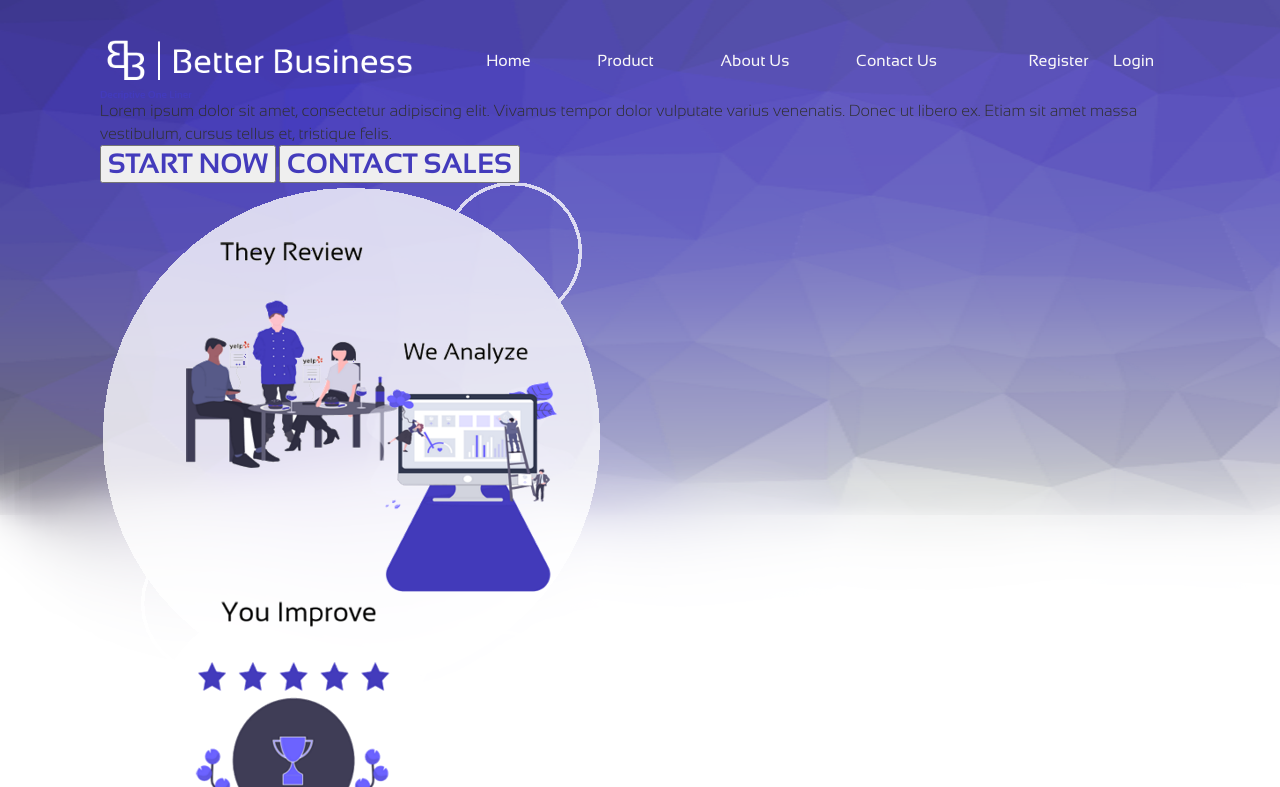
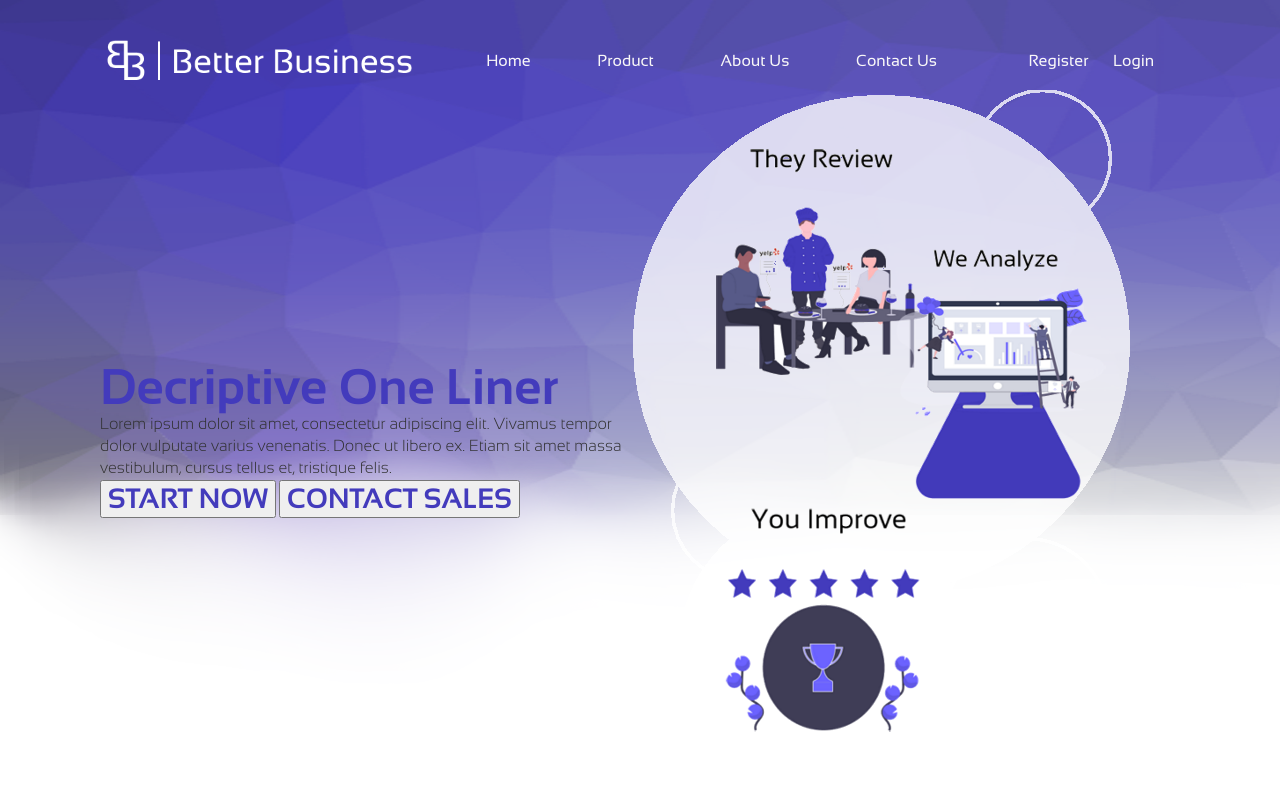
Before and after one commit to Business-Recommendation/web-ui, a website: page index.html in a window 1280 px wide. Shown: the top 787 px of the page. Drawn offline with Linux system fonts and the light colour scheme; a web font is replaced by a local one.

Commit message:
Create Flex Format For First Section of Home Page

```diff
--- a/index.html
+++ b/index.html
@@ -36,6 +36,7 @@
         </header>
 <!----------------------------------Pitch,Description,CalltoAction-------------------------------------->
         <section class="fullWidthSectionInDesktop pitchDescription">
+            <div class="button-text-group-header-landing">
                 <h1>Decriptive One Liner</h1>
                 <p class="pitchDescriptionText">Lorem ipsum dolor sit amet, consectetur adipiscing elit. Vivamus tempor dolor vulputate varius venenatis. Donec ut libero ex. Etiam sit amet massa vestibulum, cursus tellus et, tristique felis.</p>
                 <div class="buttonGroup">
@@ -46,7 +47,8 @@
                         <h3>CONTACT SALES</h3>
                     </button>
                 </div>
-            <img src="./img/landingpageapp.png" alt="">
+            </div>
+            <img class="landingpage" src="./img/landingpageapp.png" alt="">
         </section>
 <!----------------------------------Longer Elevator Pitch ---------------------------------------------->
         <section class="fullWidthSectionInDesktop fullElevatorPitch">
--- a/less/global.less
+++ b/less/global.less
@@ -24,6 +24,11 @@
   color: @header-font-color;
 }
 
+
+h1 {
+  font-size: 5rem;
+}
+
 h2 {
   font-size: 3.2rem;
 }
--- a/less/homepage.less
+++ b/less/homepage.less
@@ -0,0 +1,14 @@
+.pitchDescription{
+    display: flex;
+    align-items: center;
+}
+.landingpage{
+    width:100%;
+}
+
+
+
+.button-text-group-header-landing{
+    display: flex;
+    flex-direction: column;
+}
```
Also changed, not shown: css/index.css. Lines whose indentation alone changed are shown as unchanged.
